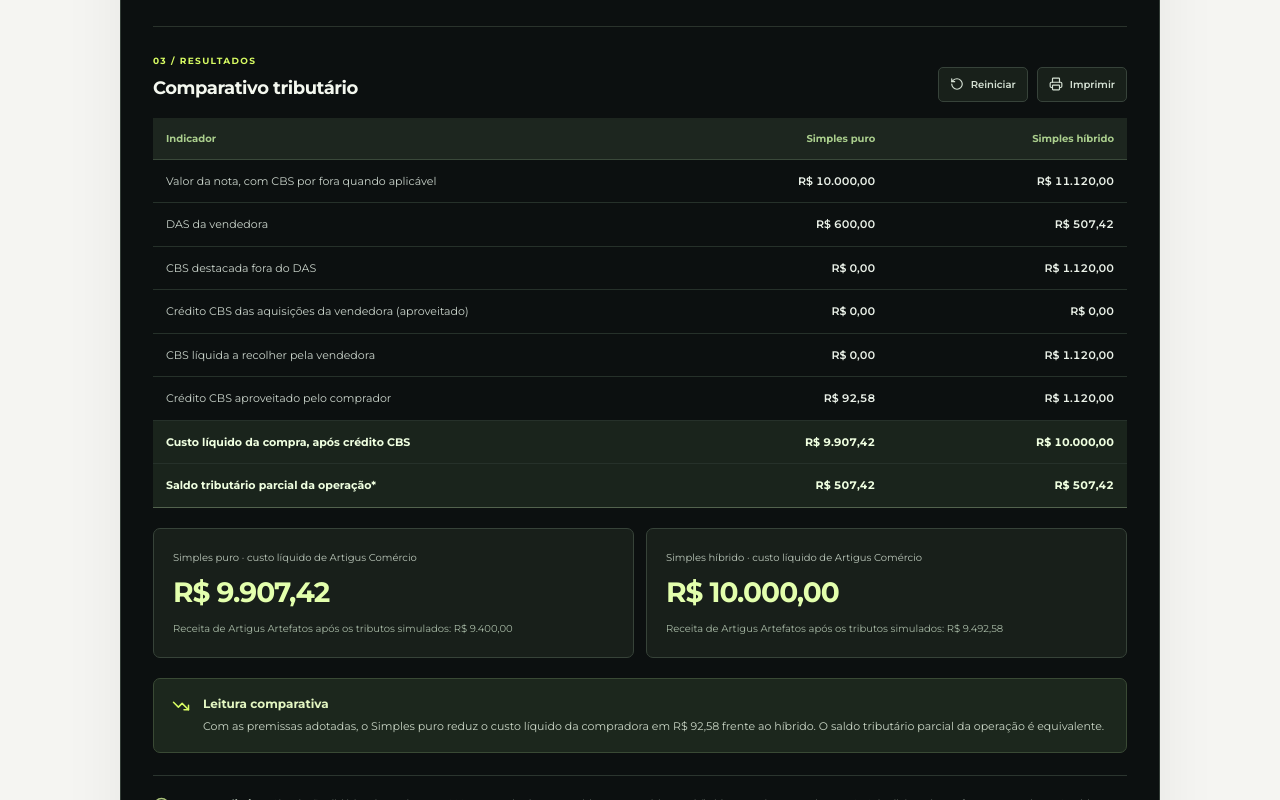
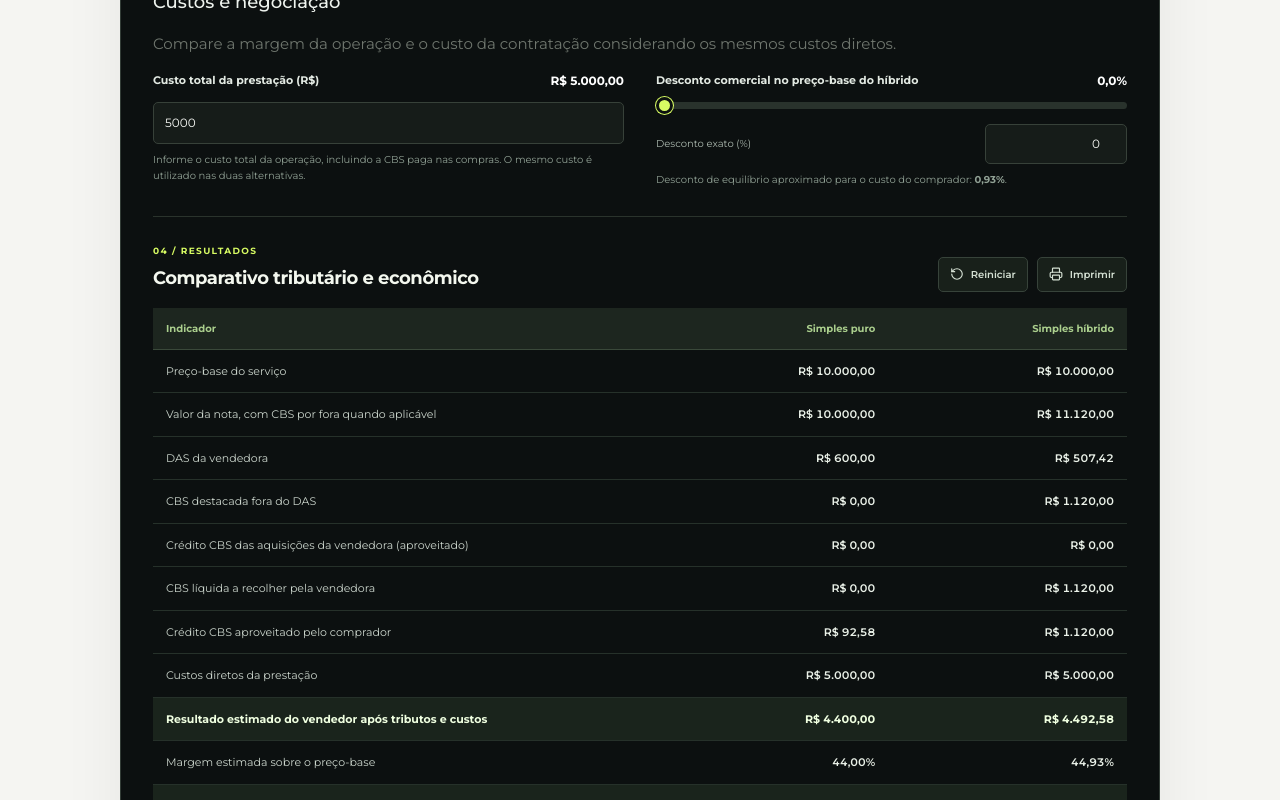
Before and after one commit to evoluagency/Training, a Next.js app: page /simulador/melhorregime in a window 1280 px wide. Shown: the part 1120-1920 px from the top of the page. Built offline with nearby package versions, Linux system fonts and the light colour scheme.

Commit message:
feat(simulador): remove company names and add seller margin and negotiation analysis

```diff
--- a/app/simulador/melhorregime/page.tsx
+++ b/app/simulador/melhorregime/page.tsx
@@ -9,7 +9,7 @@ type SellerRegime = "simples" | "presumido" | "real";
 type BuyerRegime = "real" | "presumido" | "simples-hibrido" | "simples-puro" | "nao-contribuinte";
 type Anexo = "III" | "V";
 type Result = {
-  key:string; title:string; invoice:number; das:number; cbsDebit:number; sellerInputCredit:number;
+  key:string; title:string; base:number; invoice:number; das:number; cbsDebit:number; sellerInputCredit:number;
   cbsToPay:number; buyerCredit:number; buyerCost:number; sellerNet:number; chainBalance:number;
 };
 const money = (n:number) => new Intl.NumberFormat("pt-BR",{style:"currency",currency:"BRL",maximumFractionDigits:2}).format(Number.isFinite(n)?n:0);
@@ -36,8 +36,6 @@ const buyerNames:Record<BuyerRegime,string>={
   "simples-puro":"Simples puro","nao-contribuinte":"Não contribuinte / consumidor final"
 };
 export default function MelhorRegime(){
-  const [sellerName,setSellerName]=useState("Artigus Artefatos");
-  const [buyerName,setBuyerName]=useState("Artigus Comércio");
   const [sellerRegime,setSellerRegime]=useState<SellerRegime>("simples");
   const [buyerRegime,setBuyerRegime]=useState<BuyerRegime>("real");
   const [anexo,setAnexo]=useState<Anexo>("III");
@@ -45,37 +43,53 @@ export default function MelhorRegime(){
   const [rbt12,setRbt12]=useState(180000);
   const [cbsRate,setCbsRate]=useState(11.2);
   const [eligiblePurchases,setEligiblePurchases]=useState(0);
+  const [operatingCost,setOperatingCost]=useState(5000);
+  const [hybridDiscount,setHybridDiscount]=useState(0);
   const [buyerUtilization,setBuyerUtilization]=useState(100);
   const regularBuyer=buyerRegime==="real"||buyerRegime==="presumido"||buyerRegime==="simples-hibrido";
   const rate=Math.min(30,Math.max(0,cbsRate))/100;
   const price=nonnegative(service,100000000);
   const inputBase=nonnegative(eligiblePurchases,100000000);
+  const expense=nonnegative(operatingCost,100000000);
+  const hybridBase=price*(1-hybridDiscount/100);
   const band=useMemo(()=>taxBand(rbt12,anexo),[rbt12,anexo]);
   const effectiveBuyerUtilization=regularBuyer?buyerUtilization/100:0;
   const cbsDebit=price*rate;
   const inputCredit=Math.min(cbsDebit,inputBase*rate);
   const embedded=price*band.cbsEffective;
   const dasPure=price*band.effective;
+  const hybridCbs=hybridBase*rate;
+  const hybridDas=hybridBase*band.effective;
+  const hybridEmbedded=hybridBase*band.cbsEffective;
+  const hybridInputCredit=Math.min(hybridCbs,inputBase*rate);
+  const buyerParityDiscount=price>0?Math.max(0,Math.min(100,
+    100*(1-(price-embedded*effectiveBuyerUtilization)/(price*(1+rate*(1-effectiveBuyerUtilization))))
+  )):0;
   const results:Result[]=sellerRegime==="simples"?[
-    {key:"puro",title:"Simples puro",invoice:price,das:dasPure,cbsDebit:0,sellerInputCredit:0,
+    {key:"puro",title:"Simples puro",base:price,invoice:price,das:dasPure,cbsDebit:0,sellerInputCredit:0,
       cbsToPay:0,buyerCredit:embedded*effectiveBuyerUtilization,buyerCost:price-embedded*effectiveBuyerUtilization,
       sellerNet:price-dasPure,chainBalance:dasPure-embedded*effectiveBuyerUtilization},
-    {key:"hibrido",title:"Simples híbrido",invoice:price+cbsDebit,das:dasPure-embedded,cbsDebit,
-      sellerInputCredit:inputCredit,cbsToPay:cbsDebit-inputCredit,
-      buyerCredit:cbsDebit*effectiveBuyerUtilization,
+    {key:"hibrido",title:"Simples híbrido",base:hybridBase,invoice:hybridBase+hybridCbs,
+      das:hybridDas-hybridEmbedded,cbsDebit:hybridCbs,
+      sellerInputCredit:hybridInputCredit,cbsToPay:hybridCbs-hybridInputCredit,
+      buyerCredit:hybridCbs*effectiveBuyerUtilization,
+      buyerCost:hybridBase+hybridCbs-hybridCbs*effectiveBuyerUtilization,
+      sellerNet:hybridBase-(hybridDas-hybridEmbedded)+hybridInputCredit,
+      chainBalance:(hybridDas-hybridEmbedded)+(hybridCbs-hybridInputCredit)-hybridCbs*effectiveBuyerUtilization}
+  ]:[
+    {key:"regular",title:sellerRegime==="real"?"Lucro Real":"Lucro Presumido",base:price,
+      invoice:price+cbsDebit,das:0,cbsDebit,sellerInputCredit:inputCredit,
+      cbsToPay:cbsDebit-inputCredit,buyerCredit:cbsDebit*effectiveBuyerUtilization,
       buyerCost:price+cbsDebit-cbsDebit*effectiveBuyerUtilization,
-      sellerNet:price+cbsDebit-(dasPure-embedded)-(cbsDebit-inputCredit),
-      chainBalance:(dasPure-embedded)+(cbsDebit-inputCredit)-cbsDebit*effectiveBuyerUtilization}
-  ]:[
-    {key:"regular",title:sellerRegime==="real"?"Lucro Real":"Lucro Presumido",invoice:price+cbsDebit,das:0,
-      cbsDebit,sellerInputCredit:inputCredit,cbsToPay:cbsDebit-inputCredit,
-      buyerCredit:cbsDebit*effectiveBuyerUtilization,
-      buyerCost:price+cbsDebit-cbsDebit*effectiveBuyerUtilization,
-      sellerNet:price+cbsDebit-(cbsDebit-inputCredit),chainBalance:cbsDebit-inputCredit-cbsDebit*effectiveBuyerUtilization}
+      sellerNet:price+cbsDebit-(cbsDebit-inputCredit),
+      chainBalance:cbsDebit-inputCredit-cbsDebit*effectiveBuyerUtilization}
   ];
-  const reset=()=>{setSellerName("Artigus Artefatos");setBuyerName("Artigus Comércio");setSellerRegime("simples");setBuyerRegime("real");setAnexo("III");setService(10000);setRbt12(180000);setCbsRate(11.2);setEligiblePurchases(0);setBuyerUtilization(100);};
+  const reset=()=>{setSellerRegime("simples");setBuyerRegime("real");setAnexo("III");setService(10000);setRbt12(180000);setCbsRate(11.2);setEligiblePurchases(0);setOperatingCost(5000);setHybridDiscount(0);setBuyerUtilization(100);};
   const difference=results.length===2?results[1].buyerCost-results[0].buyerCost:0;
   const chainDifference=results.length===2?results[1].chainBalance-results[0].chainBalance:0;
+  const marginFor=(result:Result)=>result.sellerNet-expense;
+  const marginPercentFor=(result:Result)=>result.base>0?100*marginFor(result)/result.base:0;
+  const marginDifference=results.length===2?marginFor(results[1])-marginFor(results[0]):0;
   const numeric=(value:number,setter:(value:number)=>void,min:number,max:number,step:number)=>(
     <input type="number" inputMode="decimal" min={min} max={max} step={step} value={value}
       onChange={e=>setter(nonnegative(Number(e.target.value),max))}/>
@@ -91,16 +105,16 @@ export default function MelhorRegime(){
         <span className="evsim-year">2027 <small>SIMULAÇÃO CBS</small></span>
       </div>
       <div className="evsim-card">
-        <div className="evsim-cardtop"><div className="evsim-cardtitle"><Calculator size={19}/><div><h2>Simulador de operações B2B</h2><p>Artigus Artefatos → Artigus Comércio · Cenário editável</p></div></div><span className="evsim-pill">Cenário ilustrativo</span></div>
+        <div className="evsim-cardtop"><div className="evsim-cardtitle"><Calculator size={19}/><div><h2>Simulador de operações comerciais</h2><p>Prestação de serviços · Cenário genérico e ajustável</p></div></div><span className="evsim-pill">Cenário ilustrativo</span></div>
         <div className="evsim-parties">
           <div className="evsim-party"><span className="evsim-section-index">01 / QUEM VENDE</span>
-            <label htmlFor="sellerName">Prestador ou fornecedor</label><input id="sellerName" type="text" maxLength={80} value={sellerName} onChange={e=>setSellerName(e.target.value)}/>
+            <p className="evsim-party-role">Prestador / fornecedor</p>
             <label htmlFor="sellerRegime">Regime tributário</label><select id="sellerRegime" value={sellerRegime} onChange={e=>setSellerRegime(e.target.value as SellerRegime)}>
               <option value="simples">Simples Nacional — comparar puro × híbrido</option><option value="presumido">Lucro Presumido</option><option value="real">Lucro Real</option>
             </select>
           </div>
           <div className="evsim-party"><span className="evsim-section-index">02 / QUEM COMPRA</span>
-            <label htmlFor="buyerName">Contratante ou adquirente</label><input id="buyerName" type="text" maxLength={80} value={buyerName} onChange={e=>setBuyerName(e.target.value)}/>
+            <p className="evsim-party-role">Contratante / adquirente</p>
             <label htmlFor="buyerRegime">Regime tributário</label><select id="buyerRegime" value={buyerRegime} onChange={e=>setBuyerRegime(e.target.value as BuyerRegime)}>
               {Object.entries(buyerNames).map(([key,label])=><option key={key} value={key}>{label}</option>)}
             </select>
@@ -134,23 +148,42 @@ export default function MelhorRegime(){
             <p className="evsim-hint">{regularBuyer?"Percentual do crédito calculado efetivamente aproveitável na operação.":"O regime selecionado não apropria crédito de CBS nesta simulação."}</p>
           </section>
         </div>
-        <div className="evsim-resulthead"><div><span className="evsim-section-index">03 / RESULTADOS</span><h3>Comparativo tributário</h3></div><div className="evsim-actions"><button onClick={reset} type="button"><RotateCcw size={14}/> Reiniciar</button><button onClick={()=>window.print()} type="button"><Printer size={14}/> Imprimir</button></div></div>
+        <div className="evsim-economics">
+          <div className="evsim-economics-heading"><span className="evsim-section-index">03 / VIABILIDADE ECONÔMICA</span><h3>Custos e negociação</h3><p>Compare a margem da operação e o custo da contratação considerando os mesmos custos diretos.</p></div>
+          <div className="evsim-inputs">
+            <section><div className="evsim-fieldhead"><label htmlFor="operatingCost">Custo total da prestação (R$)</label><strong>{money(expense)}</strong></div>
+              <input id="operatingCost" type="number" inputMode="decimal" min="0" max="100000000" step="100" value={operatingCost} onChange={e=>setOperatingCost(nonnegative(Number(e.target.value)))}/>
+              <p className="evsim-hint">Informe o custo total da operação, incluindo a CBS paga nas compras. O mesmo custo é utilizado nas duas alternativas.</p>
+            </section>
+            {sellerRegime==="simples"&&<section><div className="evsim-fieldhead"><label htmlFor="discountRange">Desconto comercial no preço-base do híbrido</label><strong>{percent(hybridDiscount,1)}</strong></div>
+              <input id="discountRange" className="evsim-range" type="range" min="0" max="30" step="0.1" value={Math.min(30,hybridDiscount)} onChange={e=>setHybridDiscount(Number(e.target.value))}/>
+              <div className="evsim-inputrow"><span>Desconto exato (%)</span>{numeric(hybridDiscount,setHybridDiscount,0,100,0.1)}</div>
+              <p className="evsim-hint">Desconto de equilíbrio aproximado para o custo do comprador: <strong>{percent(buyerParityDiscount,2)}</strong>.</p>
+            </section>}
+          </div>
+        </div>
+        <div className="evsim-resulthead"><div><span className="evsim-section-index">04 / RESULTADOS</span><h3>Comparativo tributário e econômico</h3></div><div className="evsim-actions"><button onClick={reset} type="button"><RotateCcw size={14}/> Reiniciar</button><button onClick={()=>window.print()} type="button"><Printer size={14}/> Imprimir</button></div></div>
         <div className="evsim-table-wrap"><table className="evsim-table"><thead><tr><th>Indicador</th>{results.map(r=><th key={r.key}>{r.title}</th>)}</tr></thead><tbody>
+          <tr><td>Preço-base do serviço</td>{results.map(r=><td key={r.key}>{money(r.base)}</td>)}</tr>
           <tr><td>Valor da nota, com CBS por fora quando aplicável</td>{results.map(r=><td key={r.key}>{money(r.invoice)}</td>)}</tr>
           <tr><td>DAS da vendedora {sellerRegime==="simples"?"":"(não aplicável)"}</td>{results.map(r=><td key={r.key}>{sellerRegime==="simples"?money(r.das):"—"}</td>)}</tr>
           <tr><td>CBS destacada fora do DAS</td>{results.map(r=><td key={r.key}>{money(r.cbsDebit)}</td>)}</tr>
           <tr><td>Crédito CBS das aquisições da vendedora (aproveitado)</td>{results.map(r=><td key={r.key}>{money(r.sellerInputCredit)}</td>)}</tr>
           <tr><td>CBS líquida a recolher pela vendedora</td>{results.map(r=><td key={r.key}>{money(r.cbsToPay)}</td>)}</tr>
           <tr><td>Crédito CBS aproveitado pelo comprador</td>{results.map(r=><td key={r.key}>{money(r.buyerCredit)}</td>)}</tr>
+          <tr><td>Custos diretos da prestação</td>{results.map(r=><td key={r.key}>{money(expense)}</td>)}</tr>
+          <tr className="evsim-table-emphasis"><td>Resultado estimado do vendedor após tributos e custos</td>{results.map(r=><td key={r.key}>{money(marginFor(r))}</td>)}</tr>
+          <tr><td>Margem estimada sobre o preço-base</td>{results.map(r=><td key={r.key}>{percent(marginPercentFor(r))}</td>)}</tr>
           <tr className="evsim-table-emphasis"><td>Custo líquido da compra, após crédito CBS</td>{results.map(r=><td key={r.key}>{money(r.buyerCost)}</td>)}</tr>
           <tr className="evsim-table-emphasis"><td>Saldo tributário parcial da operação*</td>{results.map(r=><td key={r.key}>{money(r.chainBalance)}</td>)}</tr>
         </tbody></table></div>
-        <div className="evsim-summary">{results.map(r=><article key={r.key}><span>{r.title} · custo líquido de {buyerName||"quem compra"}</span><strong>{money(r.buyerCost)}</strong><small>Receita de {sellerName||"quem vende"} após os tributos simulados: {money(r.sellerNet)}</small></article>)}</div>
+        <div className="evsim-summary">{results.map(r=><article key={r.key}><span>{r.title} · custo efetivo do comprador</span><strong>{money(r.buyerCost)}</strong><div className="evsim-summary-margin"><span>Resultado estimado do vendedor, após tributos e custos</span><b>{money(marginFor(r))}</b><small>Margem operacional estimada: {percent(marginPercentFor(r))}</small></div></article>)}</div>
         {results.length===2&&<div className="evsim-conclusion"><TrendingDown size={18}/><div><strong>Leitura comparativa</strong>
           <p>{Math.abs(difference)<0.005?"O custo líquido de compra é igual nos dois cenários.":difference>0?"Com as premissas adotadas, o Simples puro reduz o custo líquido da compradora em "+money(difference)+" frente ao híbrido.":"Com as premissas adotadas, o Simples híbrido reduz o custo líquido da compradora em "+money(-difference)+" frente ao puro."}
+          {" "}{Math.abs(marginDifference)<0.005?"O resultado operacional estimado do vendedor é equivalente.":marginDifference>0?"O híbrido aumenta o resultado estimado do vendedor em "+money(marginDifference)+".":"O puro aumenta o resultado estimado do vendedor em "+money(-marginDifference)+"."}
           {" "}{Math.abs(chainDifference)<0.005?"O saldo tributário parcial da operação é equivalente.":chainDifference<0?"O híbrido reduz o saldo tributário parcial em "+money(-chainDifference)+", considerando o crédito aproveitado pela vendedora.":"O puro reduz o saldo tributário parcial em "+money(chainDifference)+"."}</p></div></div>}
         {sellerRegime!=="simples"&&<div className="evsim-conclusion"><Layers3 size={18}/><div><strong>Regime regular de CBS</strong><p>No recorte da CBS, Lucro Real e Lucro Presumido seguem o regime regular. A escolha entre eles exige calcular também IRPJ, CSLL, ISS, folha e demais fatores, que não estão neste simulador.</p></div></div>}
-        <div className="evsim-footnote"><Info size={17}/><div><p><strong>Escopo e limites.</strong> Simulação didática de serviços em 2027, com valor-base mantido entre cenários. No híbrido ou regimes regulares, a CBS é adicionada por fora ao preço-base. O saldo tributário parcial (*) corresponde a DAS + CBS líquida da vendedora − crédito de CBS da compradora; não representa a carga de toda a cadeia. Foram excluídos IBS (apesar da alíquota de transição de 0,1% em 2027), ISS fora do DAS, IRPJ/CSLL no Lucro Real ou Presumido, tributos de etapas anteriores, regras especiais de base de cálculo, efeitos de formação de preço e limites individuais de créditos. A CBS de 11,2% é hipótese editável, não alíquota definitiva.</p><p>Na 6ª faixa do Simples, o ISS pode ser devido fora do DAS; este valor não é calculado. O creditamento pressupõe operação documentada e legalmente elegível. Se o RBT12 for incompatível com o Simples, ou houver impedimento societário, a projeção não deve ser usada para decisão.</p></div></div>
+        <div className="evsim-footnote"><Info size={17}/><div><p><strong>Escopo e limites.</strong> Simulação didática de serviços em 2027. O preço-base é igual, exceto quando há desconto comercial aplicado ao híbrido. No híbrido ou regimes regulares, a CBS é adicionada por fora ao preço-base. O saldo tributário parcial (*) corresponde ao DAS + CBS líquida do vendedor − crédito de CBS do comprador; não representa a carga de toda a cadeia. O resultado e a margem do vendedor são estimativas operacionais simplificadas, não lucro líquido contábil: consideram apenas o custo direto informado, o DAS e a CBS simulados. O custo informado deve incluir CBS paga nas compras, e o crédito recuperável é demonstrado separadamente. Foram excluídos IBS (apesar da alíquota de transição de 0,1% em 2027), ISS fora do DAS, IRPJ/CSLL no Lucro Real ou Presumido, tributos de etapas anteriores, regras especiais de base de cálculo, despesas indiretas e limites individuais de créditos. A CBS de 11,2% é hipótese editável, não alíquota definitiva.</p><p>Na 6ª faixa do Simples, o ISS pode ser devido fora do DAS; este valor não é calculado. O creditamento pressupõe operação documentada e legalmente elegível. Se o RBT12 for incompatível com o Simples, ou houver impedimento societário, a projeção não deve ser usada para decisão.</p></div></div>
       </div>
       <div className="evsim-bottom"><div><span>BASE LEGAL</span><p>LC 214/2025, arts. 41 e 47; LC 123/2006, Anexos III e V (2027–2028).</p><div className="evsim-sources"><a href="https://www2.camara.leg.br/legin/fed/leicom/2025/leicomplementar-214-16-janeiro-2025-796905-normaatualizada-pl.html" target="_blank" rel="noopener noreferrer">Legislação consolidada <ArrowRight size={13}/></a><a href="https://legis.senado.gov.br/norma/40180341/publicacao/40181117" target="_blank" rel="noopener noreferrer">Anexo III <ArrowRight size={13}/></a><a href="https://legis.senado.leg.br/norma/40180341/publicacao/40181129" target="_blank" rel="noopener noreferrer">Anexo V <ArrowRight size={13}/></a></div></div><span className="evsim-footer-label">EVOLU TRAINING · FERRAMENTAS</span></div>
     </main>
```
